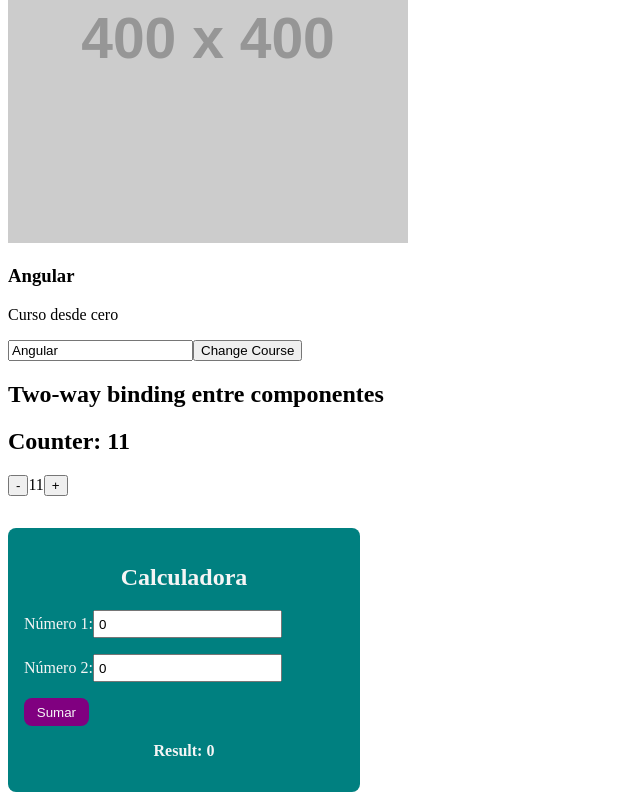
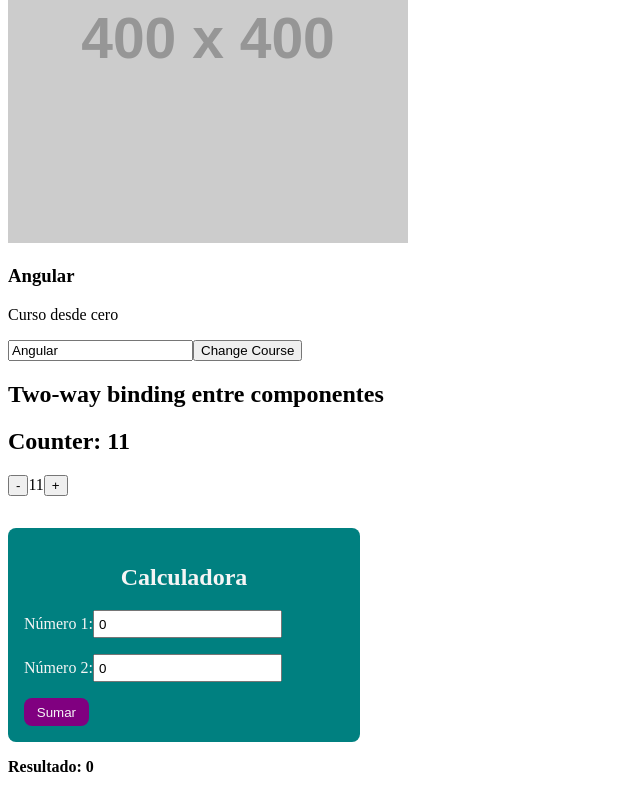
Before and after one commit to nhuamani/curso-angular-ed, an Angular app: page /data in a window 1280 px wide. Shown: the part 325-1125 px from the top of the page, without its empty margins (0-640 px from the left). Built offline with nearby package versions, Linux system fonts and the light colour scheme.

Commit message:
doc: @Output

```diff
--- a/src/app/calculator/calculator.component.html
+++ b/src/app/calculator/calculator.component.html
@@ -6,6 +6,4 @@
     <input type="number" id="num1" [(ngModel)]="number2">
     <br>
     <button (click)="calculateSum()">Sumar</button>
-    <br>
-    <p>Result: {{ result }}</p>
 </div>
--- a/src/app/calculator/calculator.component.scss
+++ b/src/app/calculator/calculator.component.scss
@@ -24,9 +24,4 @@
         padding: 0.4rem 0.8rem;
         cursor: pointer;
     }
-
-    p {
-        font-weight: bold;
-        text-align: center;
-    }
 }
--- a/src/app/calculator/calculator.component.ts
+++ b/src/app/calculator/calculator.component.ts
@@ -1,4 +1,4 @@
-import { Component, Input } from '@angular/core';
+import { Component, EventEmitter, Input, Output } from '@angular/core';
 
 @Component({
   selector: 'app-calculator',
@@ -14,8 +14,12 @@ export class CalculatorComponent {
   @Input()
   title: string = '';
 
+  @Output()
+  emmiter: EventEmitter<number> = new EventEmitter();
+
   calculateSum() {
     this.result = this.number1 + this.number2;
+    this.emmiter.emit(this.result);
   }
 
 }
--- a/src/app/databinding/databinding.component.html
+++ b/src/app/databinding/databinding.component.html
@@ -30,5 +30,6 @@
 
 
 <section>
-    <app-calculator [title]="message"></app-calculator>
+    <app-calculator [title]="message" (emmiter)="getSumNumberResult($event)"></app-calculator>
+    <p>Resultado: {{sumNumberResult}}</p>
 </section>
--- a/src/app/databinding/databinding.component.scss
+++ b/src/app/databinding/databinding.component.scss
@@ -1,3 +1,9 @@
 strong {
     color: #EF0813;
 }
+
+section {
+    p {
+        font-weight: bold;
+    }
+}
--- a/src/app/databinding/databinding.component.ts
+++ b/src/app/databinding/databinding.component.ts
@@ -32,4 +32,10 @@ export class DatabindingComponent {
 
   message = "Calculadora";
 
+  sumNumberResult: number = 0;
+
+  getSumNumberResult(e:number) {
+    this.sumNumberResult = e;
+  }
+
 }
```
